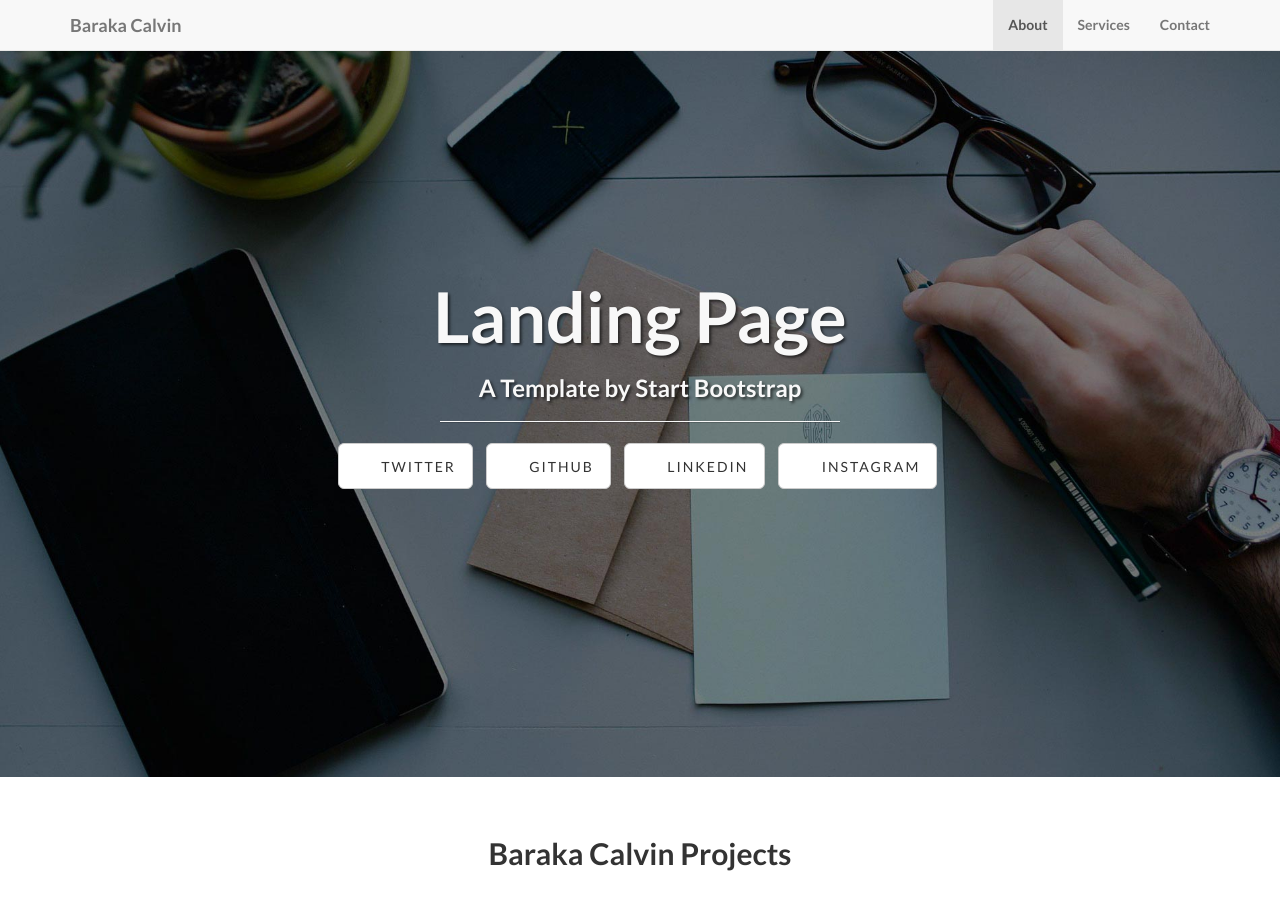
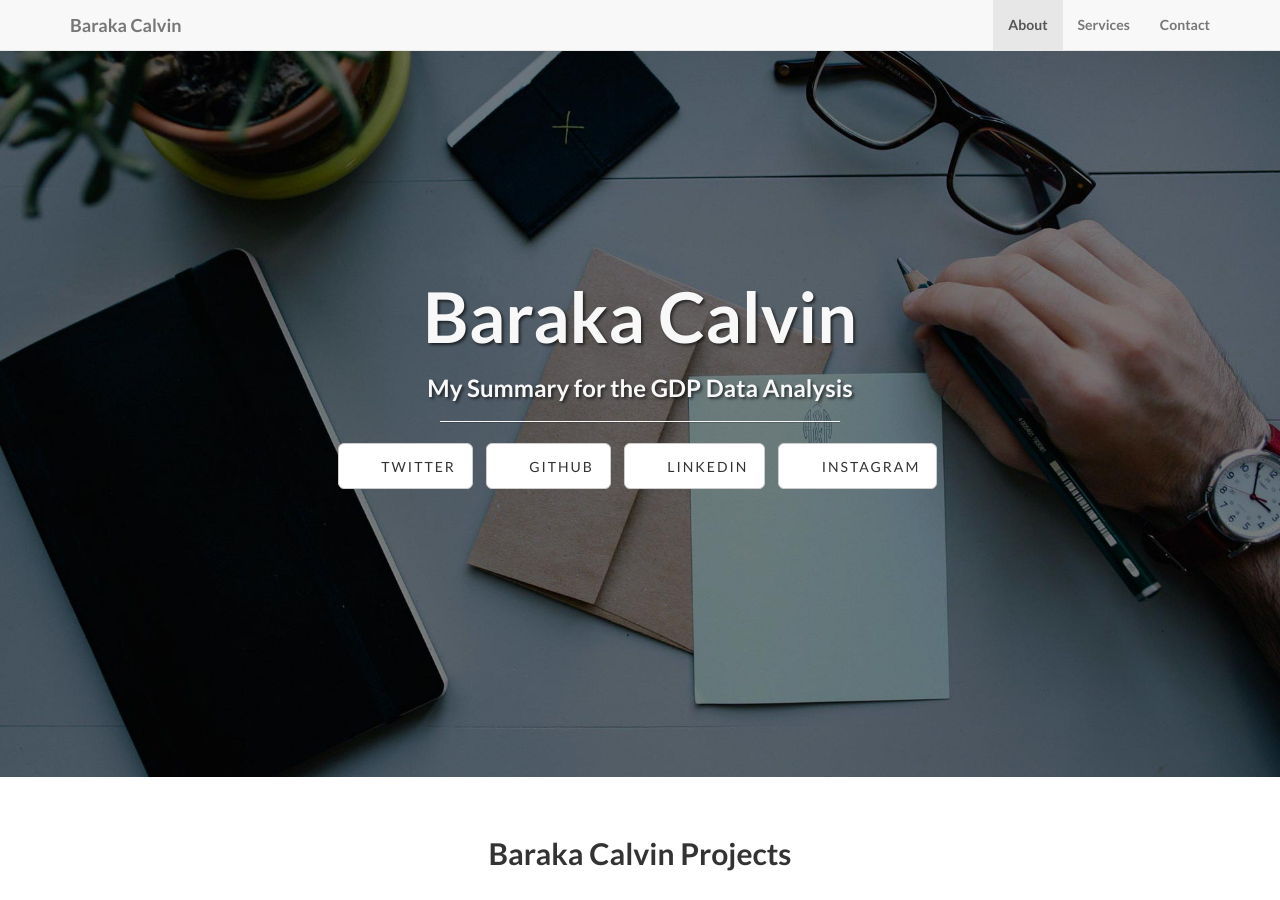
Before and after one commit to Barakacalvin/Barakacalvin.github.io, a Jekyll site: the page built from index.html, in a window 1280 px wide and 900 px high. Built offline with Jekyll 4.4.1, drawn with Linux system fonts in a browser that asks for light colours.

Commit message:
Update index.html

```diff
--- a/index.html
+++ b/index.html
@@ -1,5 +1,5 @@
 ---
 layout: default
-title: Landing Page
-subTitle: A Template by Start Bootstrap
+title: Baraka Calvin
+subTitle: My Summary for the GDP Data Analysis
 ---
```
